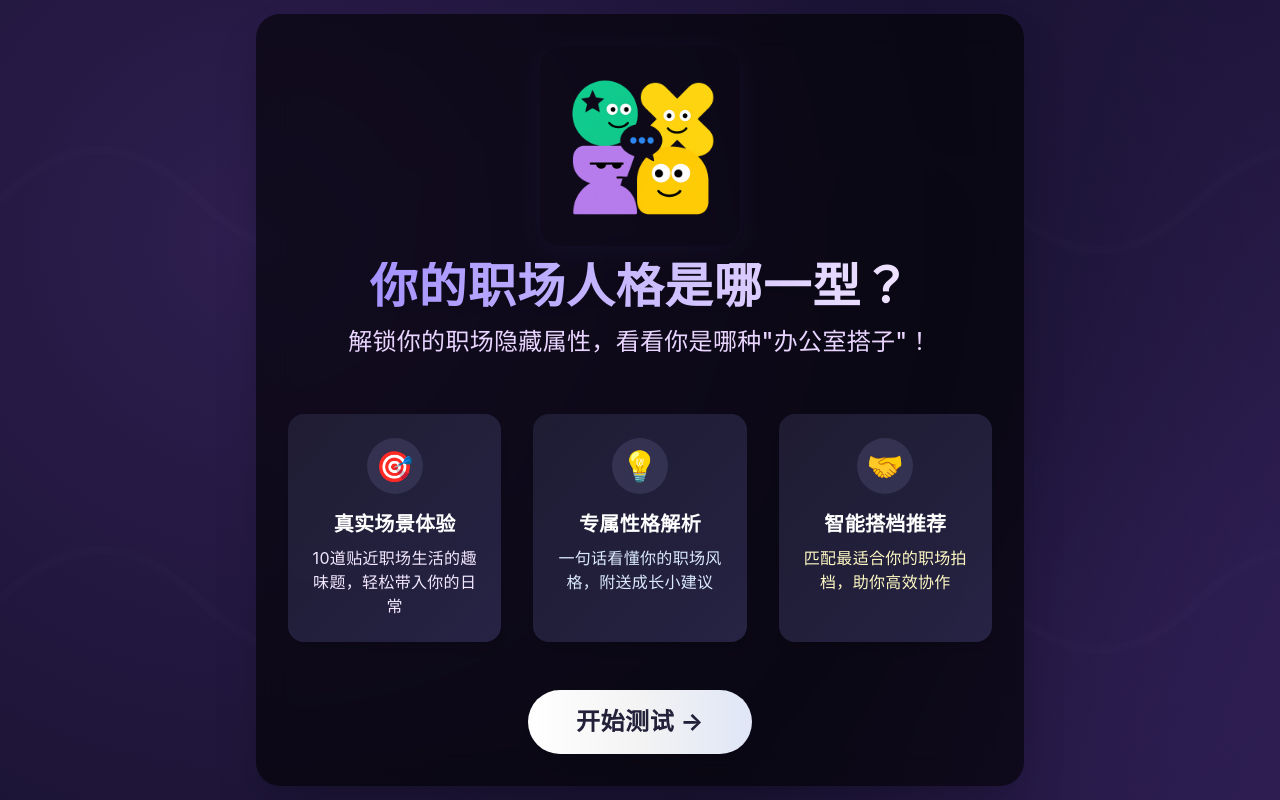
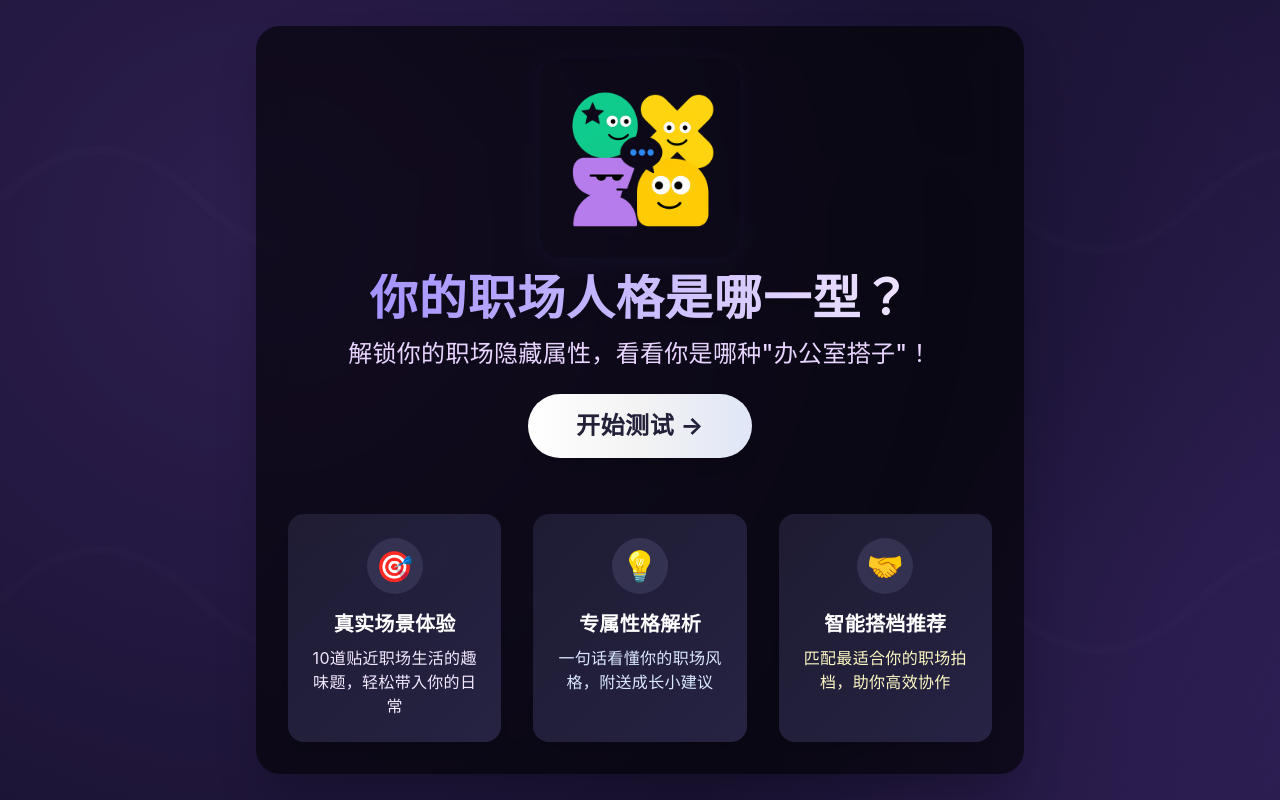
Before and after one commit to ghostzw/mbtitest, a React (Create React App) app: page / in a window 1280 px wide. Built offline with nearby package versions, Linux system fonts and the light colour scheme.

Commit message:
优化：调整首页布局，将开始测试按钮移至副标题下方，优化移动端首屏体验

```diff
--- a/src/App.tsx
+++ b/src/App.tsx
@@ -129,7 +129,7 @@ function App() {
             }}
           />
         </div>
-        <div className="text-center mb-6 md:mb-8">
+        <div className="text-center mb-4 md:mb-6">
           <h1
             className="text-3xl md:text-5xl font-bold text-white mb-2 md:mb-4 tracking-wide drop-shadow-lg animate-fadein"
             style={{
@@ -144,8 +144,14 @@ function App() {
           <p className="text-base md:text-2xl text-purple-200 mb-4 md:mb-6 font-medium">
             解锁你的职场隐藏属性，看看你是哪种"办公室搭子"！
           </p>
+          <button
+            onClick={() => setShowIntro(false)}
+            className="px-8 md:px-12 py-3 md:py-4 bg-gradient-to-r from-white via-[#f3f3f3] to-[#e0e6f7] text-[#23213a] text-lg md:text-2xl rounded-full shadow-xl hover:shadow-2xl hover:border hover:border-[#bfc6e6] transition-all font-bold tracking-wide relative overflow-hidden shine-btn mb-6 md:mb-8"
+          >
+            <span className="relative z-10">开始测试 →</span>
+          </button>
         </div>
-        <div className="grid grid-cols-1 md:grid-cols-3 gap-3 md:gap-8 mb-4 md:mb-8 w-full">
+        <div className="grid grid-cols-1 md:grid-cols-3 gap-3 md:gap-8 w-full">
           <div className="bg-gradient-to-br from-[#23213a]/80 to-[#2d2a4f]/80 p-3 md:p-6 rounded-2xl shadow-lg flex flex-col items-center">
             <div className="w-10 h-10 md:w-14 md:h-14 rounded-full bg-[#3a3757]/80 flex items-center justify-center mb-2 md:mb-4 text-xl md:text-3xl">🎯</div>
             <h3 className="text-base md:text-xl font-semibold mb-1 md:mb-2 text-white">真实场景体验</h3>
@@ -161,14 +167,6 @@ function App() {
             <h3 className="text-base md:text-xl font-semibold mb-1 md:mb-2 text-white">智能搭档推荐</h3>
             <p className="text-xs md:text-base text-yellow-100 text-center">匹配最适合你的职场拍档，助你高效协作</p>
           </div>
-        </div>
-        <div className="text-center w-full mt-2 md:mt-4">
-          <button
-            onClick={() => setShowIntro(false)}
-            className="px-8 md:px-12 py-3 md:py-4 bg-gradient-to-r from-white via-[#f3f3f3] to-[#e0e6f7] text-[#23213a] text-lg md:text-2xl rounded-full shadow-xl hover:shadow-2xl hover:border hover:border-[#bfc6e6] transition-all font-bold tracking-wide relative overflow-hidden shine-btn"
-          >
-            <span className="relative z-10">开始测试 →</span>
-          </button>
         </div>
       </div>
     </div>
```
